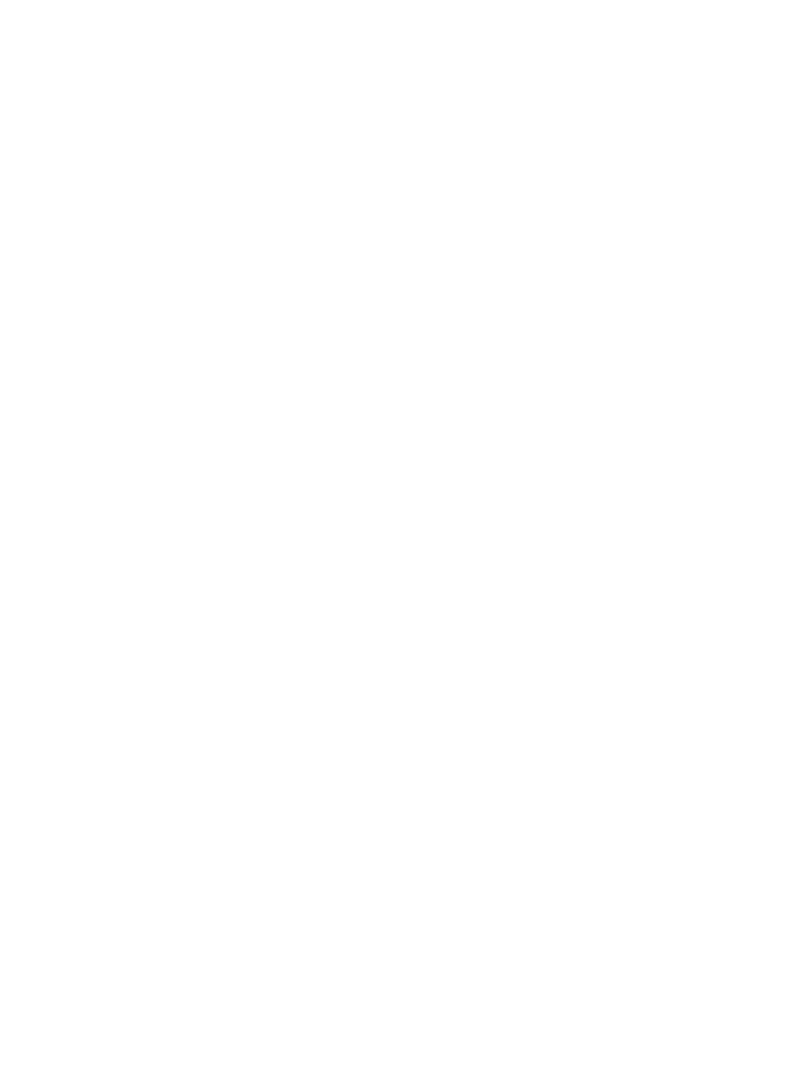
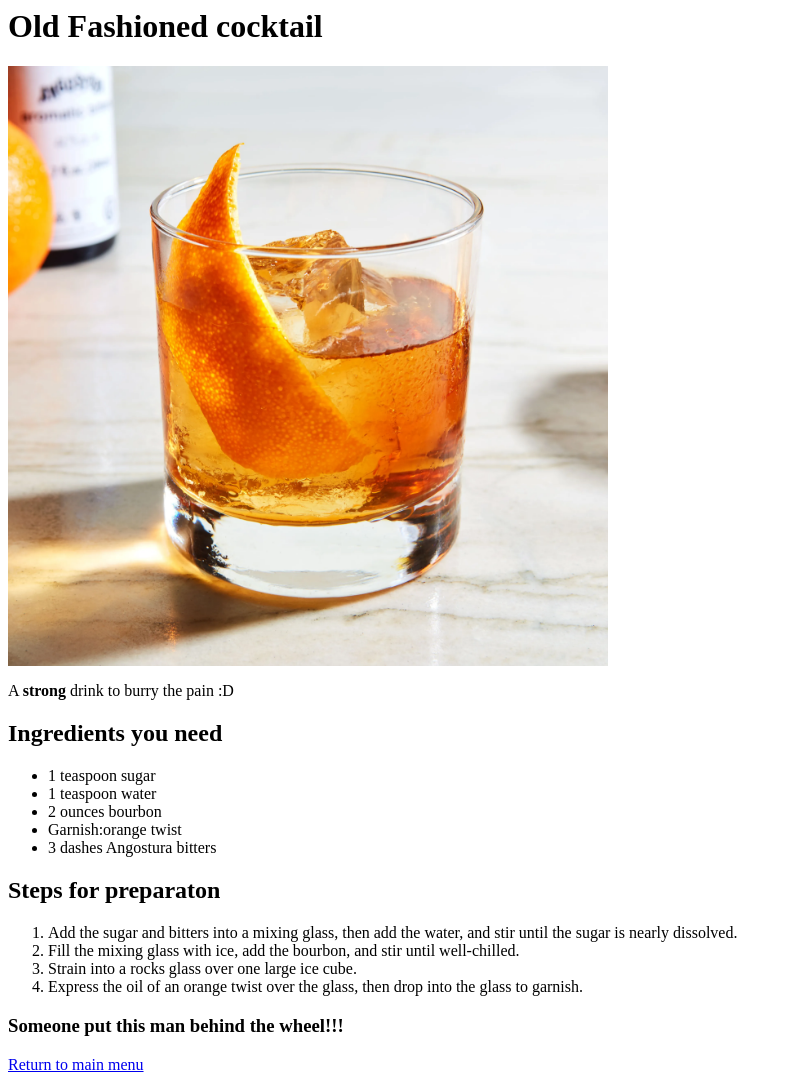
Before and after one commit to FarzinA22/odin-recpies, a plain HTML site: page recipes/oldfashioned.html in a window 1280 px wide. Shown: the whole page, without its empty margins (0-792 px from the left). Before the commit the page ends 800 px from the top, so only its background shows below. Drawn offline with Linux system fonts and the light colour scheme.

Commit message:
Create final recipe and fix minor typos

```diff
--- a/recipes/oldfashioned.html
+++ b/recipes/oldfashioned.html
@@ -0,0 +1,39 @@
+<head>
+    <meta charset="utf-8">
+    <title>Old Fashioned Recipe</title>
+</head>
+
+<body>
+    <h1>Old Fashioned cocktail</h1>
+
+    <img src="./OldFashioned.jpg" alt="" width="600">
+
+    <p>A <strong>strong</strong> drink to burry the pain :D</p>
+
+    <h2>Ingredients you need</h2>
+
+    <ul>
+        <li>1 teaspoon sugar</li>
+        <li>1 teaspoon water</li>
+        <li>2 ounces bourbon</li>
+        <li>Garnish:orange twist</li>
+        <li>3 dashes Angostura bitters</li>
+    </ul>
+
+    <h2>Steps for preparaton</h2>
+
+    <ol>
+        <li>Add the sugar and bitters into a mixing glass, then add the water, and stir until the sugar is nearly dissolved.</li>
+
+        <li>Fill the mixing glass with ice, add the bourbon, and stir until well-chilled.</li>
+
+        <li>Strain into a rocks glass over one large ice cube.</li>
+
+        <li>Express the oil of an orange twist over the glass, then drop into the glass to garnish.</li>
+
+    </ol>
+    <h3>Someone put this man behind the wheel!!!</h3>
+    <a href="../index.html">Return to main menu</a>
+
+</body>
+</html>
```
Also changed, not shown: index.html (+2 -2 lines), recipes/chicken.html (+1 -1 lines).
